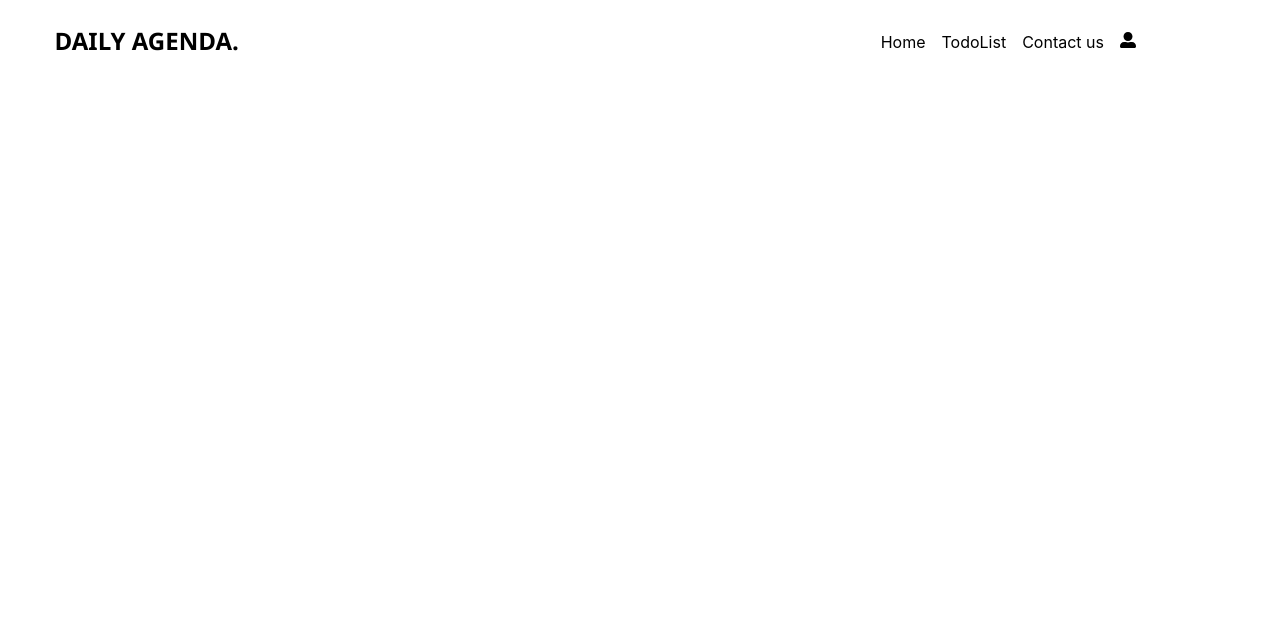
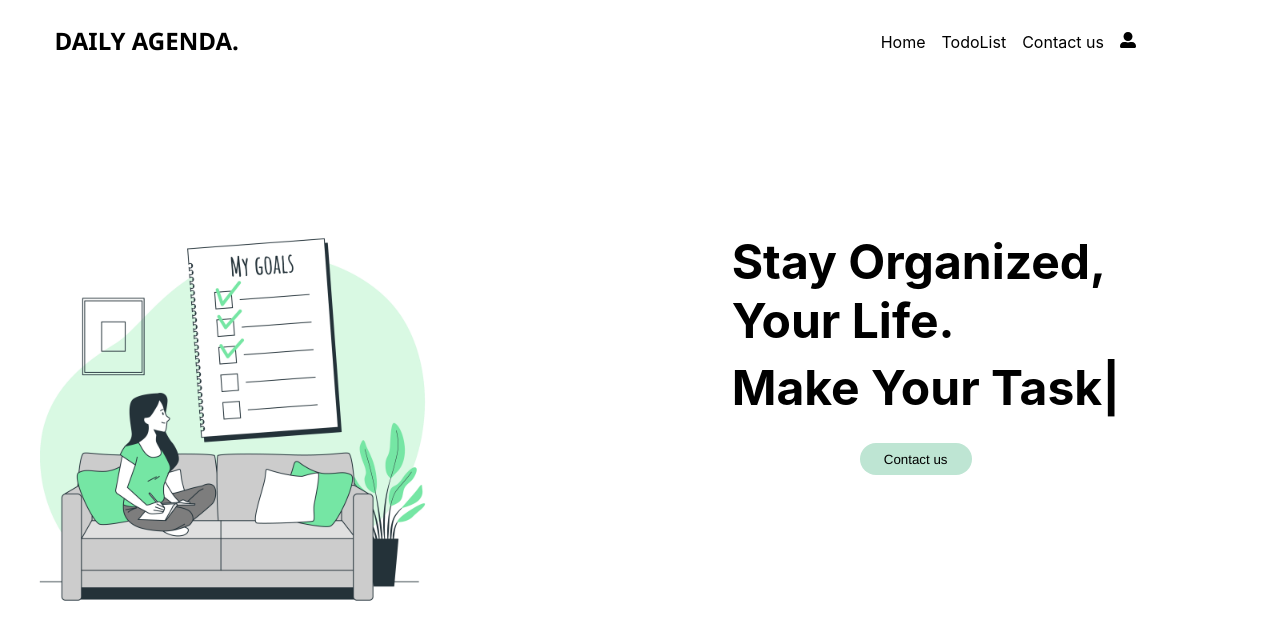
Before and after one commit to krinsh0906/MINIHACKETHONE, a React (Create React App) app in the folder minihackethone/: page / in a window 1280 px wide. Shown: the top 640 px of the page. Built offline with nearby package versions, Linux system fonts and the light colour scheme.

Commit message:
add this hero page

```diff
--- a/minihackethone/package.json
+++ b/minihackethone/package.json
@@ -10,6 +10,10 @@
     "react-dom": "^18.2.0",
     "react-icons": "^4.11.0",
     "react-scripts": "5.0.1",
+    "react-spinners": "^0.13.8",
+    "react-type-animation": "^3.1.0",
+    "react-typewriter-effect": "^1.1.0",
+    "typewriter-effect": "^2.21.0",
     "web-vitals": "^2.1.4"
   },
   "scripts": {
--- a/minihackethone/src/App.js
+++ b/minihackethone/src/App.js
@@ -4,8 +4,8 @@ import './App.css';
 // import './login.css';
 import Homenav from './homenav';
 import './homenav.css';
-// import Hero from './hero';
-// import './hero.css'
+import Hero from './hero';
+import './hero.css'
 // import Hometodo from './hometodo';
 // import './hometodo.css'
 // import Contactus from './contactus';
@@ -21,8 +21,8 @@ function App() {
 
       {/* <Login/> */}
        <Homenav/>
-      {/* <Hero/>
-      <Hometodo/>
+      <Hero/>
+      {/* <Hometodo/>
       <Contactus/>
       <Footer/>  */}
 
--- /dev/null
+++ b/minihackethone/src/hero.css
@@ -0,0 +1,24 @@
+.hero-text{
+    font-size: 2rem;
+    margin: 7rem 10rem 0 0;
+    float: right;
+}
+.hero-animation{
+    margin: -2rem 0 0 0;
+}
+.hero-vactor{
+    height: 25rem;
+    margin: 9rem 0 0 2rem;
+    float: left;
+}
+.hero-button{
+    margin: 1rem 0 0 8rem;
+}
+.main-button{
+    height: 2rem;
+    width: 7rem;
+    border: none;
+    background-color: #BEE5D3;
+    border-radius: 1rem;
+    font-family: 'Franklin Gothic Medium', 'Arial Narrow', Arial, sans-serif;
+}
--- /dev/null
+++ b/minihackethone/src/hero.js
@@ -0,0 +1,40 @@
+import React from 'react';
+import todo from './assest/todo.jpg'
+import { TypeAnimation } from 'react-type-animation';
+
+function Hero() {
+  return (
+    <>
+      <div>
+        <img className='hero-vactor' src={todo} />
+      </div>
+      <div className='hero-text'>
+        <h2 data-aos="fade-up" data-aos-duration="1500">
+          Stay Organized,<br />
+          Your Life.
+        </h2>
+        <TypeAnimation className='hero-animation'
+          data-aos="fade-up"
+          sequence={[
+            " Make Your Task  ",
+            2000,
+            "",
+          ]}
+          speed={30}
+          wrapper='h2'
+          repeat={Infinity}
+
+
+        />
+        <div className='hero-button'>
+          <button className='main-button' type='submit'>Contact us</button>
+        </div>
+
+      </div>
+
+    </>
+
+  );
+}
+
+export default Hero;
```
Also changed, not shown: minihackethone/src/assest/todo.jpg (added), 1 other file (tests, documents, lock files or other folders).
